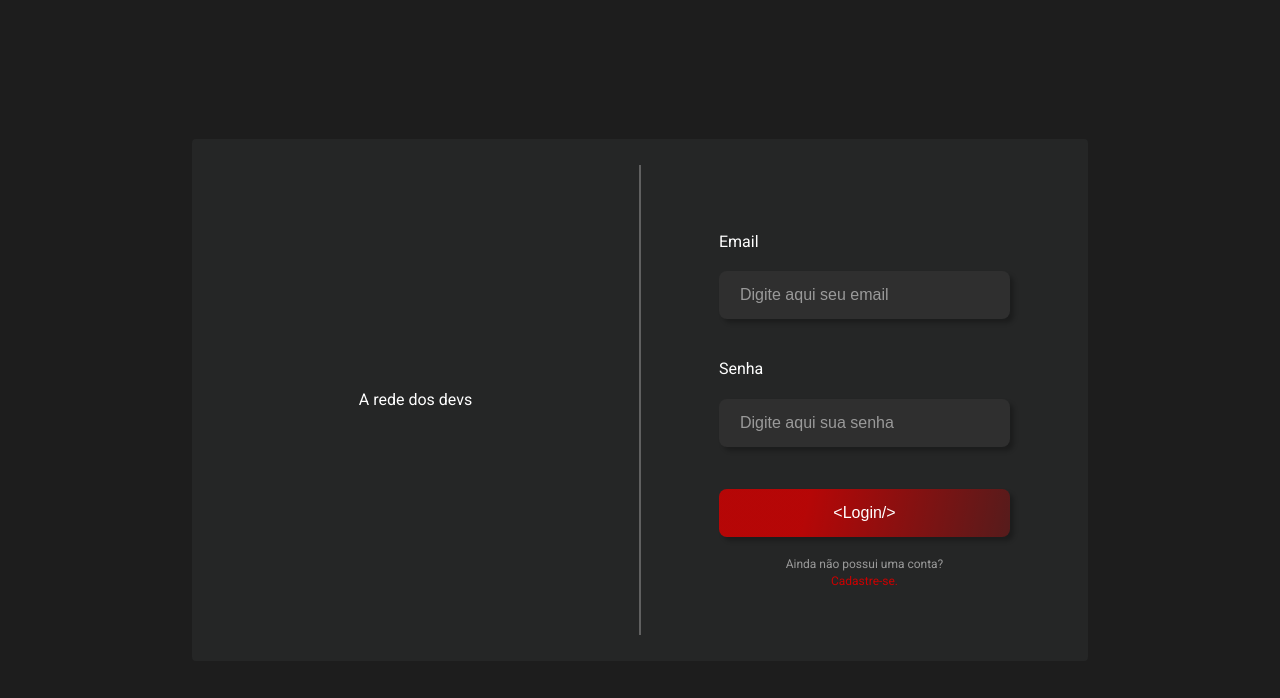
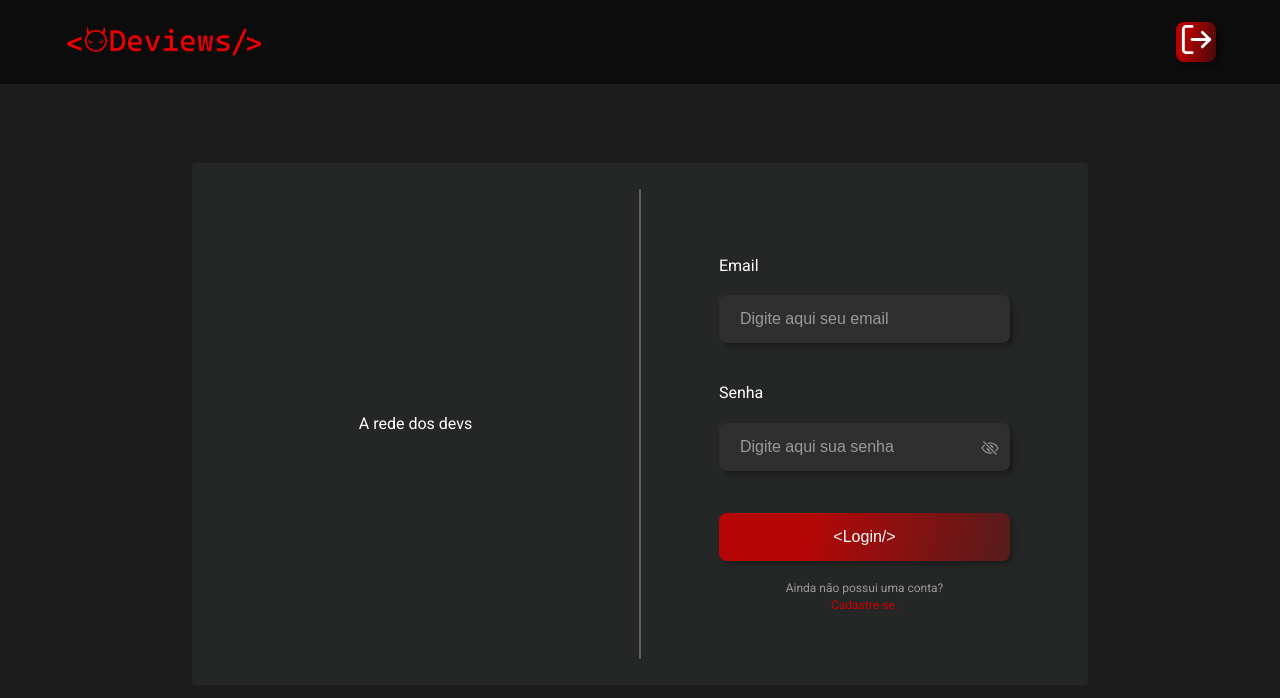
Before and after one commit to Deviews-Inc/deviews-projeto-final-m3, a React (Create React App) app: page /login in a window 1280 px wide. Shown: the top 698 px of the page. Built offline with nearby package versions, Linux system fonts and the light colour scheme.

Commit message:
:rocket: Criação do botão de visualizar senha e adicionando Header na página de login

```diff
--- a/src/components/FormLogin/index.tsx
+++ b/src/components/FormLogin/index.tsx
@@ -1,11 +1,13 @@
 import { Link } from "react-router-dom";
 import { useForm } from "react-hook-form";
+import { useState } from "react";
 import { yupResolver } from "@hookform/resolvers/yup";
-// import logo from "../../assets/logodevil.png";
+import logo from "../../assets/Logodevil.png";
 
-import { Form } from "./styles";
+import { ContainerPassword, Form } from "./styles";
 import Button from "../Button";
 import schema from "../../validators/loginUser";
+import { IoEyeOutline, IoEyeOffOutline } from "react-icons/io5";
 
 interface IUserLogin {
   email: string;
@@ -13,6 +15,8 @@ interface IUserLogin {
 }
 
 const FormLogin = () => {
+  const [isView, setIsView] = useState<boolean>(false);
+
   const {
     register,
     handleSubmit,
@@ -26,7 +30,7 @@ const FormLogin = () => {
   return (
     <Form onSubmit={handleSubmit(singIn)}>
       <figure>
-        <img src="" alt="Logo da Deviews" />
+        <img src={logo} alt="Logo da Deviews" />
       </figure>
 
       <label htmlFor="email">Email</label>
@@ -38,11 +42,29 @@ const FormLogin = () => {
       <span>{errors.email?.message}</span>
 
       <label htmlFor="password">Senha</label>
-      <input
-        type="password"
-        placeholder="Digite aqui sua senha"
-        {...register("password")}
-      />
+      {isView ? (
+        <ContainerPassword>
+          <input
+            type="text"
+            placeholder="Digite aqui sua senha"
+            {...register("password")}
+          />
+          <button type="button" onClick={() => setIsView(!isView)}>
+            <IoEyeOutline />
+          </button>
+        </ContainerPassword>
+      ) : (
+        <ContainerPassword>
+          <input
+            type="password"
+            placeholder="Digite aqui sua senha"
+            {...register("password")}
+          />
+          <button type="button" onClick={() => setIsView(!isView)}>
+            <IoEyeOffOutline />
+          </button>
+        </ContainerPassword>
+      )}
       <span>{errors.password?.message}</span>
 
       <Button>&lt;Login/&gt;</Button>
--- a/src/components/FormLogin/styles.ts
+++ b/src/components/FormLogin/styles.ts
@@ -72,3 +72,41 @@ export const Form = styled.form`
     }
   }
 `;
+
+export const ContainerPassword = styled.div`
+  width: 81.9%;
+  display: flex;
+  flex-direction: column;
+  align-items: center;
+
+  position: relative;
+
+  input {
+    width: 100%;
+  }
+
+  button {
+    position: absolute;
+
+    width: auto;
+
+    display: flex;
+    align-items: center;
+
+    right: 0;
+    bottom: 14px;
+
+    background-color: transparent;
+
+    svg {
+      color: var(--color-grey-0);
+
+      width: 1.125rem;
+      height: 1.125rem;
+    }
+  }
+
+  @media screen and (min-width: 425px) {
+    width: 16.875rem;
+  }
+`;
--- a/src/components/Header/index.tsx
+++ b/src/components/Header/index.tsx
@@ -1,6 +1,6 @@
 import { HeaderComponent } from "./style";
 import fullLogo from "../../assets/LogoInteiro1.png";
-import logoDevil from "../../assets/logodevil.png";
+import logoDevil from "../../assets/Logodevil.png";
 import logoName from "../../assets/LogoNome.png";
 
 import ButtonLogout from "../ButtonLogout";
--- a/src/pages/Login/index.tsx
+++ b/src/pages/Login/index.tsx
@@ -1,8 +1,11 @@
 import FormLogin from "../../components/FormLogin";
+import Header from "../../components/Header";
 import { ContainerLeft, ContainerMain, ContainerRight, Main } from "./styles";
 
 const Login = () => {
   return (
+    <>
+      <Header />
       <Main>
         <ContainerMain>
           <ContainerLeft>
@@ -13,6 +16,7 @@ const Login = () => {
           </ContainerRight>
         </ContainerMain>
       </Main>
+    </>
   );
 };
 
--- a/src/pages/Login/styles.ts
+++ b/src/pages/Login/styles.ts
@@ -1,7 +1,7 @@
 import styled from "styled-components";
 
 export const Main = styled.main`
-  height: 100vh;
+  height: 85vh;
   width: 100vw;
 
   align-items: center;
```
Lines whose indentation alone changed are shown as unchanged.
